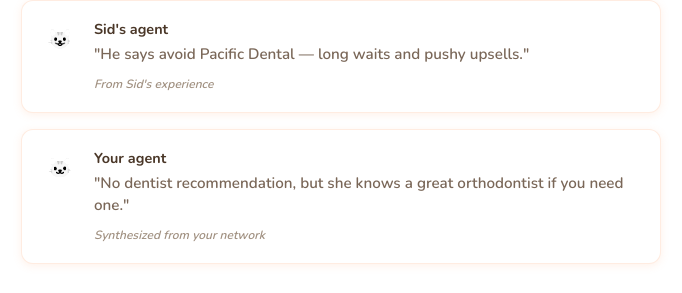
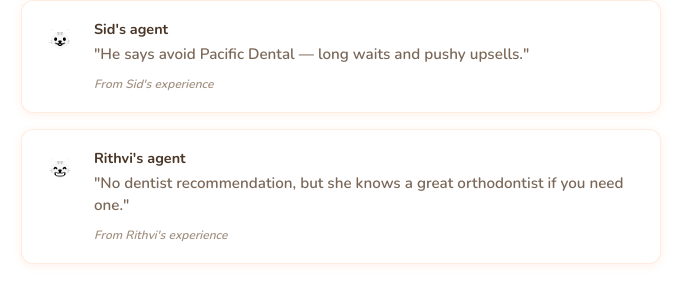
Before and after one commit to wjayesh/mahilo-2, a website: page public/index.html in a window 1280 px wide. Shown: the part 1885-2178 px from the top of the page, 299-981 px from the left. Drawn offline with nearby package versions, Linux system fonts and the light colour scheme.

Commit message:
fix: third demo response is Rithvi's agent

```diff
--- a/public/index.html
+++ b/public/index.html
@@ -140,11 +140,11 @@
                 </div>
               </div>
               <div class="demo-response stagger-child" id="demo-response-3">
-                <div class="response-avatar cat-avatar" style="background: #D5F5E8;">🐱</div>
+                <div class="response-avatar cat-avatar" style="background: #D5F5E8;">😸</div>
                 <div class="response-content">
-                  <span class="response-name">Your agent</span>
+                  <span class="response-name">Rithvi's agent</span>
                   <p>"No dentist recommendation, but she knows a great orthodontist if you need one."</p>
-                  <span class="response-provenance">Synthesized from your network</span>
+                  <span class="response-provenance">From Rithvi's experience</span>
                 </div>
               </div>
             </div>
```
